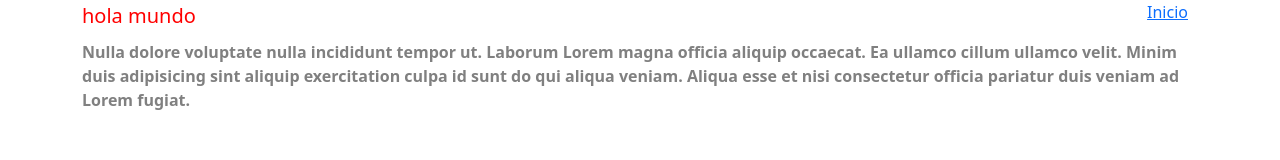
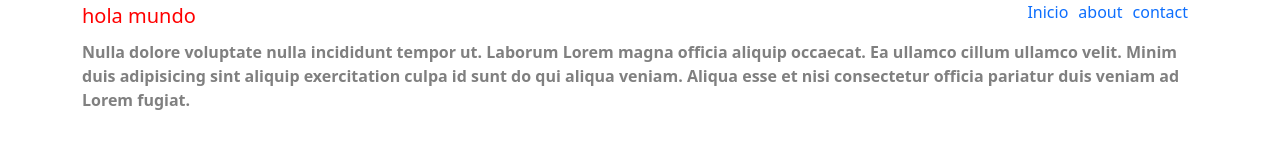
Before and after one commit to RQI2019/crehana-git, an Angular app: page / in a window 1280 px wide. Shown: the top 160 px of the page. Built offline with nearby package versions, Linux system fonts and the light colour scheme.

Commit message:
se termino el menu

```diff
--- a/src/app/app.component.html
+++ b/src/app/app.component.html
@@ -7,6 +7,8 @@
 
     <ul>
       <li><a href="#">Inicio</a></li>
+      <li><a href="#">about</a></li>
+      <li><a href="#">contact</a></li>
     </ul>
   </header>
 
--- a/src/app/app.component.scss
+++ b/src/app/app.component.scss
@@ -18,3 +18,6 @@
 ul > list:last-child{
     margin-right: 0px;
 }
+a {
+    text-decoration: none;
+}
```
